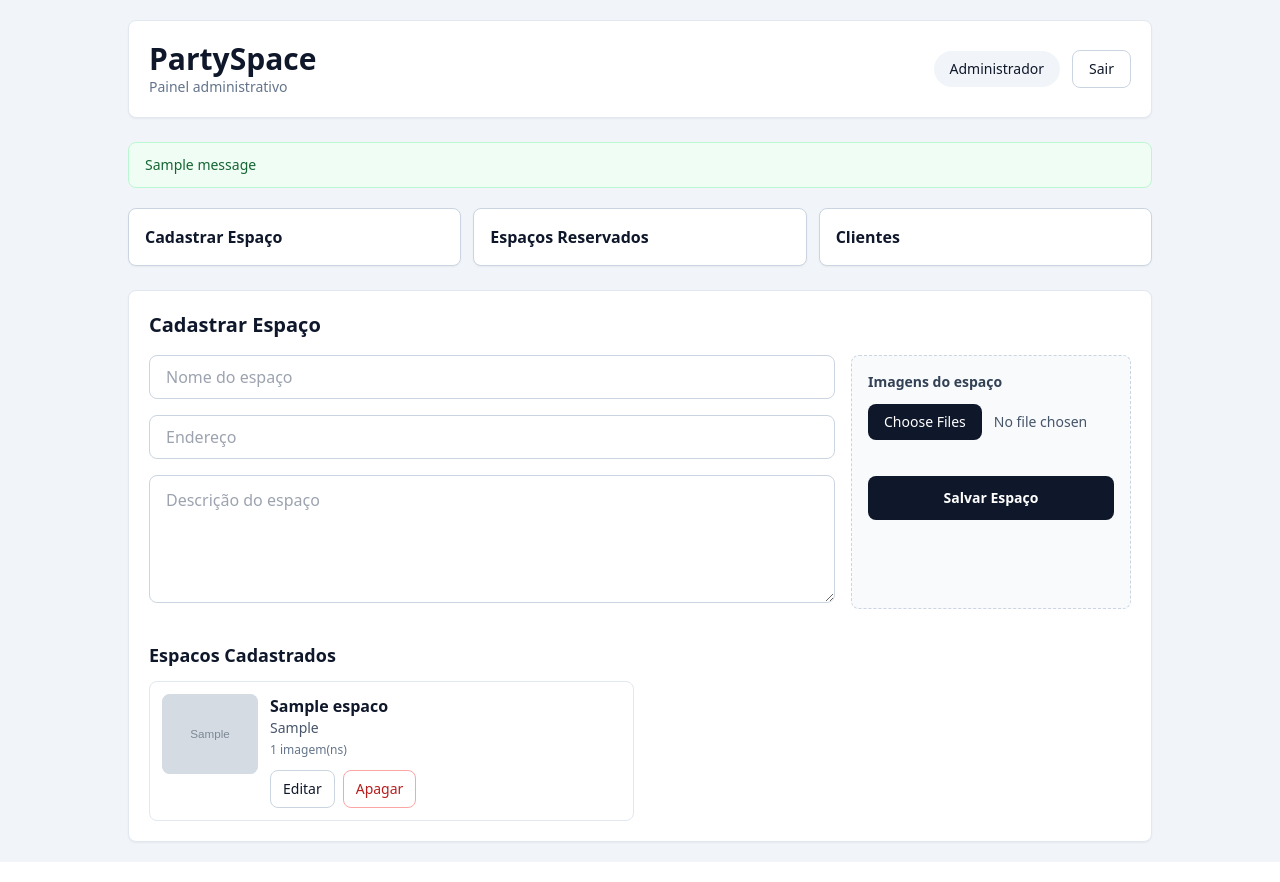
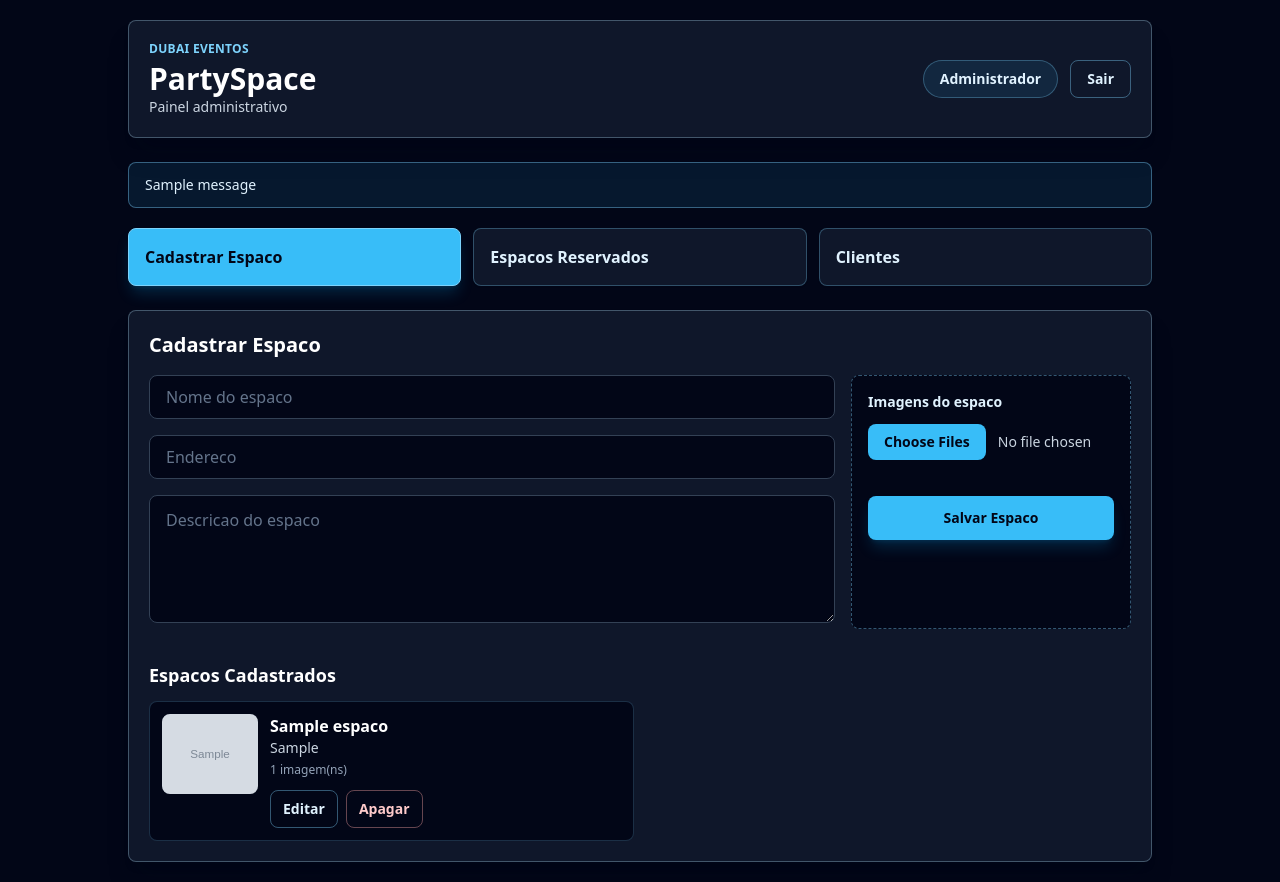
Before and after one commit to telecobelmiro-wq/ProjetoFinalPY, a Django app: template ProjetoFpy/templates/admin.html in a window 1280 px wide. Run offline with Django 5.2, Linux system fonts and the light colour scheme; the template is opened without the code that fills it: values that come from a table or form of the project are taken from there, others are empty; tables that the repository leaves empty hold one stand-in row (values such as "Sample post"); grey boxes marked "Sample" are stand-in pictures; one stand-in notice (Sample message) is shown; some libraries are stand-ins or nearby versions.

Commit message:
organizando horarios e intervalos

```diff
--- a/ProjetoFpy/templates/admin.html
+++ b/ProjetoFpy/templates/admin.html
@@ -9,19 +9,20 @@
     <script src="https://cdn.tailwindcss.com"></script>
 </head>
 
-<body class="min-h-screen bg-slate-100 p-5 text-slate-900">
+<body class="min-h-screen bg-slate-950 p-5 text-slate-100">
 
     <main class="mx-auto max-w-5xl">
 
-        <header class="mb-6 flex flex-col gap-4 rounded-lg border border-slate-200 bg-white p-5 shadow-sm sm:flex-row sm:items-center sm:justify-between">
+        <header class="mb-6 flex flex-col gap-4 rounded-lg border border-sky-200/30 bg-slate-900 p-5 shadow-xl shadow-slate-950/30 sm:flex-row sm:items-center sm:justify-between">
             <div>
-                <h1 class="text-3xl font-bold">PartySpace</h1>
-                <p class="text-sm text-slate-500">Painel administrativo</p>
+                <p class="mb-1 text-xs font-bold uppercase tracking-wide text-sky-300">Dubai Eventos</p>
+                <h1 class="text-3xl font-bold text-white">PartySpace</h1>
+                <p class="text-sm text-slate-300">Painel administrativo</p>
             </div>
 
             <div class="flex items-center gap-3">
-                <span class="rounded-full bg-slate-100 px-4 py-2 text-sm font-medium">Administrador</span>
-                <a href="{% url 'sair' %}" class="rounded-lg border border-slate-300 px-4 py-2 text-sm font-medium hover:bg-slate-50">
+                <span class="rounded-full border border-sky-300/30 bg-sky-400/10 px-4 py-2 text-sm font-semibold text-sky-100">Administrador</span>
+                <a href="{% url 'sair' %}" class="rounded-lg border border-sky-300/40 px-4 py-2 text-sm font-semibold text-sky-100 hover:bg-sky-400/10">
                     Sair
                 </a>
             </div>
@@ -30,7 +31,7 @@
         {% if messages %}
         <div class="mb-5 space-y-2">
             {% for message in messages %}
-            <div class="rounded-lg border px-4 py-3 text-sm {% if message.tags == 'success' %}border-green-200 bg-green-50 text-green-800{% else %}border-red-200 bg-red-50 text-red-700{% endif %}">
+            <div class="rounded-lg border px-4 py-3 text-sm {% if message.tags == 'success' %}border-sky-300/40 bg-sky-400/10 text-sky-100{% else %}border-red-300/40 bg-red-950/70 text-red-100{% endif %}">
                 {{ message }}
             </div>
             {% endfor %}
@@ -38,55 +39,55 @@
         {% endif %}
 
         <section class="mb-6 grid gap-3 sm:grid-cols-3">
-            <button type="button" id="btn-cadastrar" class="rounded-lg border border-slate-300 bg-white px-4 py-4 text-left font-semibold shadow-sm hover:border-slate-500">
-                Cadastrar Espaço
+            <button type="button" id="btn-cadastrar" class="aba rounded-lg border border-sky-300 bg-sky-400 px-4 py-4 text-left font-bold text-slate-950 shadow-lg shadow-sky-500/20">
+                Cadastrar Espaco
             </button>
 
-            <button type="button" id="btn-reservados" class="rounded-lg border border-slate-300 bg-white px-4 py-4 text-left font-semibold shadow-sm hover:border-slate-500">
-                Espaços Reservados
+            <button type="button" id="btn-reservados" class="aba rounded-lg border border-sky-300/30 bg-slate-900 px-4 py-4 text-left font-semibold text-sky-100 shadow-sm hover:bg-sky-400/10">
+                Espacos Reservados
             </button>
 
-            <button type="button" id="btn-clientes" class="rounded-lg border border-slate-300 bg-white px-4 py-4 text-left font-semibold shadow-sm hover:border-slate-500">
+            <button type="button" id="btn-clientes" class="aba rounded-lg border border-sky-300/30 bg-slate-900 px-4 py-4 text-left font-semibold text-sky-100 shadow-sm hover:bg-sky-400/10">
                 Clientes
             </button>
         </section>
 
-        <section id="cadastro-espaco" class="rounded-lg border border-slate-200 bg-white p-5 shadow-sm">
-            <h2 class="mb-4 text-xl font-bold">Cadastrar Espaço</h2>
+        <section id="cadastro-espaco" class="rounded-lg border border-sky-200/30 bg-slate-900 p-5 shadow-xl shadow-slate-950/30">
+            <h2 class="mb-4 text-xl font-bold text-white">Cadastrar Espaco</h2>
 
             <form method="POST" enctype="multipart/form-data" class="grid gap-4 lg:grid-cols-[1fr_280px]">
                 {% csrf_token %}
                 <div class="space-y-4">
-                    <input type="text" name="nome" placeholder="Nome do espaço" required
-                        class="h-11 w-full rounded-lg border border-slate-300 px-4 outline-none focus:border-slate-700">
+                    <input type="text" name="nome" placeholder="Nome do espaco" required
+                        class="h-11 w-full rounded-lg border border-slate-700 bg-slate-950 px-4 text-slate-100 outline-none placeholder:text-slate-500 focus:border-sky-300">
 
-                    <input type="text" name="endereco" placeholder="Endereço" required
-                        class="h-11 w-full rounded-lg border border-slate-300 px-4 outline-none focus:border-slate-700">
+                    <input type="text" name="endereco" placeholder="Endereco" required
+                        class="h-11 w-full rounded-lg border border-slate-700 bg-slate-950 px-4 text-slate-100 outline-none placeholder:text-slate-500 focus:border-sky-300">
 
-                    <textarea name="descricao" placeholder="Descrição do espaço" required
-                        class="h-32 w-full rounded-lg border border-slate-300 px-4 py-3 outline-none focus:border-slate-700"></textarea>
+                    <textarea name="descricao" placeholder="Descricao do espaco" required
+                        class="h-32 w-full rounded-lg border border-slate-700 bg-slate-950 px-4 py-3 text-slate-100 outline-none placeholder:text-slate-500 focus:border-sky-300"></textarea>
                 </div>
 
-                <div class="rounded-lg border border-dashed border-slate-300 bg-slate-50 p-4">
-                    <label for="imagens" class="mb-3 block text-sm font-semibold text-slate-700">Imagens do espaço</label>
+                <div class="rounded-lg border border-dashed border-sky-300/40 bg-slate-950 p-4">
+                    <label for="imagens" class="mb-3 block text-sm font-semibold text-sky-100">Imagens do espaco</label>
                     <input id="imagens" type="file" name="imagens" accept="image/*" multiple required
-                        class="block w-full text-sm text-slate-600 file:mr-3 file:rounded-lg file:border-0 file:bg-slate-900 file:px-4 file:py-2 file:text-sm file:font-medium file:text-white hover:file:bg-slate-700">
+                        class="block w-full text-sm text-slate-300 file:mr-3 file:rounded-lg file:border-0 file:bg-sky-400 file:px-4 file:py-2 file:text-sm file:font-bold file:text-slate-950 hover:file:bg-sky-300">
 
                     <div id="preview-imagens" class="mt-4 grid grid-cols-2 gap-2"></div>
 
-                    <button type="submit" class="mt-5 w-full rounded-lg bg-slate-900 px-5 py-3 text-sm font-semibold text-white hover:bg-slate-700">
-                        Salvar Espaço
+                    <button type="submit" class="mt-5 w-full rounded-lg bg-sky-400 px-5 py-3 text-sm font-bold text-slate-950 shadow-lg shadow-sky-500/20 hover:bg-sky-300">
+                        Salvar Espaco
                     </button>
                 </div>
             </form>
 
-            <h3 class="mb-3 mt-8 text-lg font-bold">Espacos Cadastrados</h3>
+            <h3 class="mb-3 mt-8 text-lg font-bold text-white">Espacos Cadastrados</h3>
             {% if espacos %}
             <div class="grid gap-3 sm:grid-cols-2">
                 {% for espaco in espacos %}
-                <div class="rounded-lg border border-slate-200 p-3">
+                <div class="rounded-lg border border-sky-300/20 bg-slate-950 p-3">
                     <div class="flex gap-3">
-                        <div class="h-20 w-24 shrink-0 overflow-hidden rounded-lg bg-slate-200">
+                        <div class="h-20 w-24 shrink-0 overflow-hidden rounded-lg bg-slate-800">
                             {% with foto=espaco.imagens.first %}
                             {% if foto %}
                             <img src="{{ foto.imagem.url }}" alt="{{ espaco.nome }}" class="h-full w-full object-cover">
@@ -96,16 +97,16 @@
                             {% endwith %}
                         </div>
                         <div class="min-w-0 flex-1">
-                            <p class="font-bold">{{ espaco.nome }}</p>
-                            <p class="text-sm text-slate-600">{{ espaco.endereco }}</p>
+                            <p class="font-bold text-white">{{ espaco.nome }}</p>
+                            <p class="text-sm text-slate-300">{{ espaco.endereco }}</p>
                             {% if espaco.imagens.count %}
-                            <p class="mt-1 text-xs text-slate-500">{{ espaco.imagens.count }} imagem(ns)</p>
+                            <p class="mt-1 text-xs text-slate-400">{{ espaco.imagens.count }} imagem(ns)</p>
                             {% else %}
-                            <p class="mt-1 text-xs text-slate-500">Imagens padrao</p>
+                            <p class="mt-1 text-xs text-slate-400">Imagens padrao</p>
                             {% endif %}
 
                             <div class="mt-3 flex flex-wrap gap-2">
-                                <button type="button" data-editar="editar-espaco-{{ espaco.id }}" class="rounded-lg border border-slate-300 px-3 py-2 text-sm font-medium hover:bg-slate-50">
+                                <button type="button" data-editar="editar-espaco-{{ espaco.id }}" class="rounded-lg border border-sky-300/40 px-3 py-2 text-sm font-semibold text-sky-100 hover:bg-sky-400/10">
                                     Editar
                                 </button>
 
@@ -113,7 +114,7 @@
                                     {% csrf_token %}
                                     <input type="hidden" name="acao" value="apagar_espaco">
                                     <input type="hidden" name="espaco_id" value="{{ espaco.id }}">
-                                    <button type="submit" class="rounded-lg border border-red-300 px-3 py-2 text-sm font-medium text-red-700 hover:bg-red-50">
+                                    <button type="submit" class="rounded-lg border border-red-300/40 px-3 py-2 text-sm font-semibold text-red-200 hover:bg-red-950/70">
                                         Apagar
                                     </button>
                                 </form>
@@ -121,27 +122,27 @@
                         </div>
                     </div>
 
-                    <form id="editar-espaco-{{ espaco.id }}" method="POST" enctype="multipart/form-data" class="mt-4 hidden space-y-3 rounded-lg bg-slate-50 p-3">
+                    <form id="editar-espaco-{{ espaco.id }}" method="POST" enctype="multipart/form-data" class="mt-4 hidden space-y-3 rounded-lg border border-sky-200/20 bg-slate-900 p-3">
                         {% csrf_token %}
                         <input type="hidden" name="acao" value="editar_espaco">
                         <input type="hidden" name="espaco_id" value="{{ espaco.id }}">
 
                         <input type="text" name="nome" value="{{ espaco.nome }}" required
-                            class="h-11 w-full rounded-lg border border-slate-300 px-4 outline-none focus:border-slate-700">
+                            class="h-11 w-full rounded-lg border border-slate-700 bg-slate-950 px-4 text-slate-100 outline-none focus:border-sky-300">
 
                         <input type="text" name="endereco" value="{{ espaco.endereco }}" required
-                            class="h-11 w-full rounded-lg border border-slate-300 px-4 outline-none focus:border-slate-700">
+                            class="h-11 w-full rounded-lg border border-slate-700 bg-slate-950 px-4 text-slate-100 outline-none focus:border-sky-300">
 
                         <textarea name="descricao" required
-                            class="h-28 w-full rounded-lg border border-slate-300 px-4 py-3 outline-none focus:border-slate-700">{{ espaco.descricao }}</textarea>
+                            class="h-28 w-full rounded-lg border border-slate-700 bg-slate-950 px-4 py-3 text-slate-100 outline-none focus:border-sky-300">{{ espaco.descricao }}</textarea>
 
                         <div>
-                            <label class="mb-2 block text-sm font-semibold text-slate-700">Trocar foto</label>
+                            <label class="mb-2 block text-sm font-semibold text-sky-100">Trocar foto</label>
                             <input type="file" name="imagens" accept="image/*" multiple
-                                class="block w-full text-sm text-slate-600 file:mr-3 file:rounded-lg file:border-0 file:bg-slate-900 file:px-4 file:py-2 file:text-sm file:font-medium file:text-white hover:file:bg-slate-700">
+                                class="block w-full text-sm text-slate-300 file:mr-3 file:rounded-lg file:border-0 file:bg-sky-400 file:px-4 file:py-2 file:text-sm file:font-bold file:text-slate-950 hover:file:bg-sky-300">
                         </div>
 
-                        <button type="submit" class="rounded-lg bg-slate-900 px-5 py-3 text-sm font-semibold text-white hover:bg-slate-700">
+                        <button type="submit" class="rounded-lg bg-sky-400 px-5 py-3 text-sm font-bold text-slate-950 hover:bg-sky-300">
                             Salvar alteracoes
                         </button>
                     </form>
@@ -149,31 +150,30 @@
                 {% endfor %}
             </div>
             {% else %}
-            <p class="text-sm text-slate-500">Nenhum espaco cadastrado.</p>
+            <p class="text-sm text-slate-400">Nenhum espaco cadastrado.</p>
             {% endif %}
         </section>
 
-        <section id="reservados" class="hidden rounded-lg border border-slate-200 bg-white p-5 shadow-sm">
-            <h2 class="mb-4 text-xl font-bold">Espaços Reservados</h2>
+        <section id="reservados" class="hidden rounded-lg border border-sky-200/30 bg-slate-900 p-5 shadow-xl shadow-slate-950/30">
+            <h2 class="mb-4 text-xl font-bold text-white">Espacos Reservados</h2>
 
             {% if alugueis %}
             <div class="space-y-3">
                 {% for aluguel in alugueis %}
-                <div class="rounded-lg border border-slate-200 p-4">
+                <div class="rounded-lg border border-sky-300/20 bg-slate-950 p-4">
                     <div class="flex flex-col gap-3 sm:flex-row sm:items-center sm:justify-between">
-                        <div>
-                            <p><strong>Espaço:</strong> {{ aluguel.espaco.nome }}</p>
-                            <p><strong>Cliente:</strong> {{ aluguel.usuario.nome }}</p>
-                            <p><strong>Dia:</strong> {{ aluguel.dia }}</p>
-                            <p><strong>Duração:</strong> {{ aluguel.duracao }}</p>
-                            <p><strong>Horários:</strong> {{ aluguel.horarios }}</p>
+                        <div class="space-y-1 text-sm text-slate-300">
+                            <p><strong class="text-sky-100">Espaco:</strong> {{ aluguel.espaco.nome }}</p>
+                            <p><strong class="text-sky-100">Cliente:</strong> {{ aluguel.usuario.nome }}</p>
+                            <p><strong class="text-sky-100">Dia:</strong> {{ aluguel.dia }}</p>
+                            <p><strong class="text-sky-100">Horario:</strong> {{ aluguel.horario_formatado }}</p>
                         </div>
 
                         <form method="POST">
                             {% csrf_token %}
                             <input type="hidden" name="acao" value="cancelar">
                             <input type="hidden" name="aluguel_id" value="{{ aluguel.id }}">
-                            <button type="submit" class="rounded-lg border border-slate-300 px-4 py-2 text-sm font-medium hover:bg-slate-50">
+                            <button type="submit" class="rounded-lg border border-sky-300/40 px-4 py-2 text-sm font-semibold text-sky-100 hover:bg-sky-400/10">
                                 Cancelar
                             </button>
                         </form>
@@ -182,25 +182,25 @@
                 {% endfor %}
             </div>
             {% else %}
-            <p class="text-sm text-slate-500">Nenhum aluguel cadastrado.</p>
+            <p class="text-sm text-slate-400">Nenhum aluguel cadastrado.</p>
             {% endif %}
         </section>
 
-        <section id="clientes" class="hidden rounded-lg border border-slate-200 bg-white p-5 shadow-sm">
-            <h2 class="mb-4 text-xl font-bold">Clientes</h2>
+        <section id="clientes" class="hidden rounded-lg border border-sky-200/30 bg-slate-900 p-5 shadow-xl shadow-slate-950/30">
+            <h2 class="mb-4 text-xl font-bold text-white">Clientes</h2>
 
             {% if usuarios %}
             <div class="grid gap-3 sm:grid-cols-2">
                 {% for usuario in usuarios %}
-                <div class="rounded-lg border border-slate-200 p-4">
-                    <p><strong>Nome:</strong> {{ usuario.nome }}</p>
-                    <p><strong>Email:</strong> {{ usuario.email }}</p>
-                    <p><strong>Cadastrado em:</strong> {{ usuario.criado_em|date:"d/m/Y H:i" }}</p>
+                <div class="rounded-lg border border-sky-300/20 bg-slate-950 p-4 text-sm text-slate-300">
+                    <p><strong class="text-sky-100">Nome:</strong> {{ usuario.nome }}</p>
+                    <p><strong class="text-sky-100">Email:</strong> {{ usuario.email }}</p>
+                    <p><strong class="text-sky-100">Cadastrado em:</strong> {{ usuario.criado_em|date:"d/m/Y H:i" }}</p>
                 </div>
                 {% endfor %}
             </div>
             {% else %}
-            <p class="text-sm text-slate-500">Nenhum usuário cadastrado.</p>
+            <p class="text-sm text-slate-400">Nenhum usuario cadastrado.</p>
             {% endif %}
         </section>
 
@@ -212,23 +212,35 @@
         let cadastroEspaco = document.getElementById("cadastro-espaco")
         let inputImagens = document.getElementById("imagens")
         let previewImagens = document.getElementById("preview-imagens")
+        let botoesAbas = document.querySelectorAll(".aba")
 
-        function mostrar(secao) {
+        function ativarBotao(botaoAtivo) {
+            botoesAbas.forEach(function (botao) {
+                botao.classList.remove("border-sky-300", "bg-sky-400", "font-bold", "text-slate-950", "shadow-lg", "shadow-sky-500/20")
+                botao.classList.add("border-sky-300/30", "bg-slate-900", "font-semibold", "text-sky-100", "shadow-sm")
+            })
+
+            botaoAtivo.classList.remove("border-sky-300/30", "bg-slate-900", "font-semibold", "text-sky-100", "shadow-sm")
+            botaoAtivo.classList.add("border-sky-300", "bg-sky-400", "font-bold", "text-slate-950", "shadow-lg", "shadow-sky-500/20")
+        }
+
+        function mostrar(secao, botao) {
             cadastroEspaco.classList.toggle("hidden", secao !== cadastroEspaco)
             reservados.classList.toggle("hidden", secao !== reservados)
             clientes.classList.toggle("hidden", secao !== clientes)
+            ativarBotao(botao)
         }
 
         document.getElementById("btn-reservados").addEventListener("click", function () {
-            mostrar(reservados)
+            mostrar(reservados, this)
         })
 
         document.getElementById("btn-clientes").addEventListener("click", function () {
-            mostrar(clientes)
+            mostrar(clientes, this)
         })
 
         document.getElementById("btn-cadastrar").addEventListener("click", function () {
-            mostrar(cadastroEspaco)
+            mostrar(cadastroEspaco, this)
         })
 
         document.querySelectorAll("[data-editar]").forEach(function (botao) {
--- a/ProjetoFpy/templates/base.html
+++ b/ProjetoFpy/templates/base.html
@@ -11,7 +11,7 @@
     <script src="https://cdn.tailwindcss.com"></script>
 </head>
 
-<body class="min-h-screen bg-slate-100 p-5 text-slate-900">
+<body class="min-h-screen bg-slate-950 p-5 text-slate-100">
     {% block content %}
     {% endblock %}
     <script src="https://cdn.jsdelivr.net/npm/bootstrap@5.3.8/dist/js/bootstrap.bundle.min.js"
```
Also changed, not shown: ProjetoFpy/models.py (+7 -1 lines), ProjetoFpy/templates/cadastro.html (+16 -15 lines), ProjetoFpy/templates/descricao.html (+11 -8 lines), ProjetoFpy/templates/disponibilidade.html (+93 -30 lines), ProjetoFpy/templates/home.html (+31 -29 lines), ProjetoFpy/templates/login.html (+13 -12 lines), ProjetoFpy/tests.py (+7 -9 lines), ProjetoFpy/views.py (+45 -21 lines), ProjetoFpy/migrations/0007_remove_aluguel_duracao.py (added).
